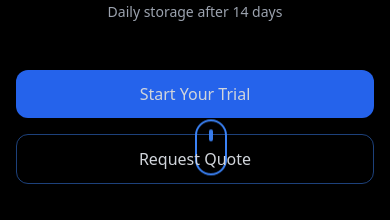
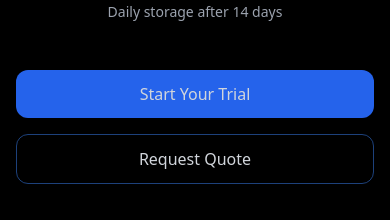
Before and after one commit to Cabezlea/FluxWebsite, a React (Create React App) app: page / in a window 390 px wide. Shown: the part 624-844 px from the top of the page. Built offline with nearby package versions, Linux system fonts and the light colour scheme.

Commit message:
Fixed mouse issue for cellphones

```diff
--- a/src/components/Hero/Hero.js
+++ b/src/components/Hero/Hero.js
@@ -12,8 +12,8 @@
                 <div className="absolute w-[200%] h-[200%] animate-rotate bg-grid-blue-500/20" />
             </div>
 
-            {/* Scroll indicator */}
-            <div className="absolute bottom-8 left-1/2 -translate-x-1/2 animate-bounce z-10">
+            {/* Scroll indicator - Hidden on mobile */}
+            <div className="hidden md:block absolute bottom-8 left-1/2 -translate-x-1/2 animate-bounce">
                 <div className="w-8 h-14 rounded-3xl border-2 border-blue-500 flex justify-center">
                     <div className="w-1 h-3 bg-blue-500 rounded-full mt-2 animate-pulse"></div>
                 </div>
@@ -64,7 +64,7 @@
                         initial={{ opacity: 0 }}
                         animate={{ opacity: 1 }}
                         transition={{ delay: 1 }}
-                        className="flex flex-col md:flex-row gap-4 md:gap-6 justify-center relative z-20"
+                        className="flex flex-col md:flex-row gap-4 md:gap-6 justify-center"
                     >
                         <button
                             onClick={() => navigate('/contact')}
```
